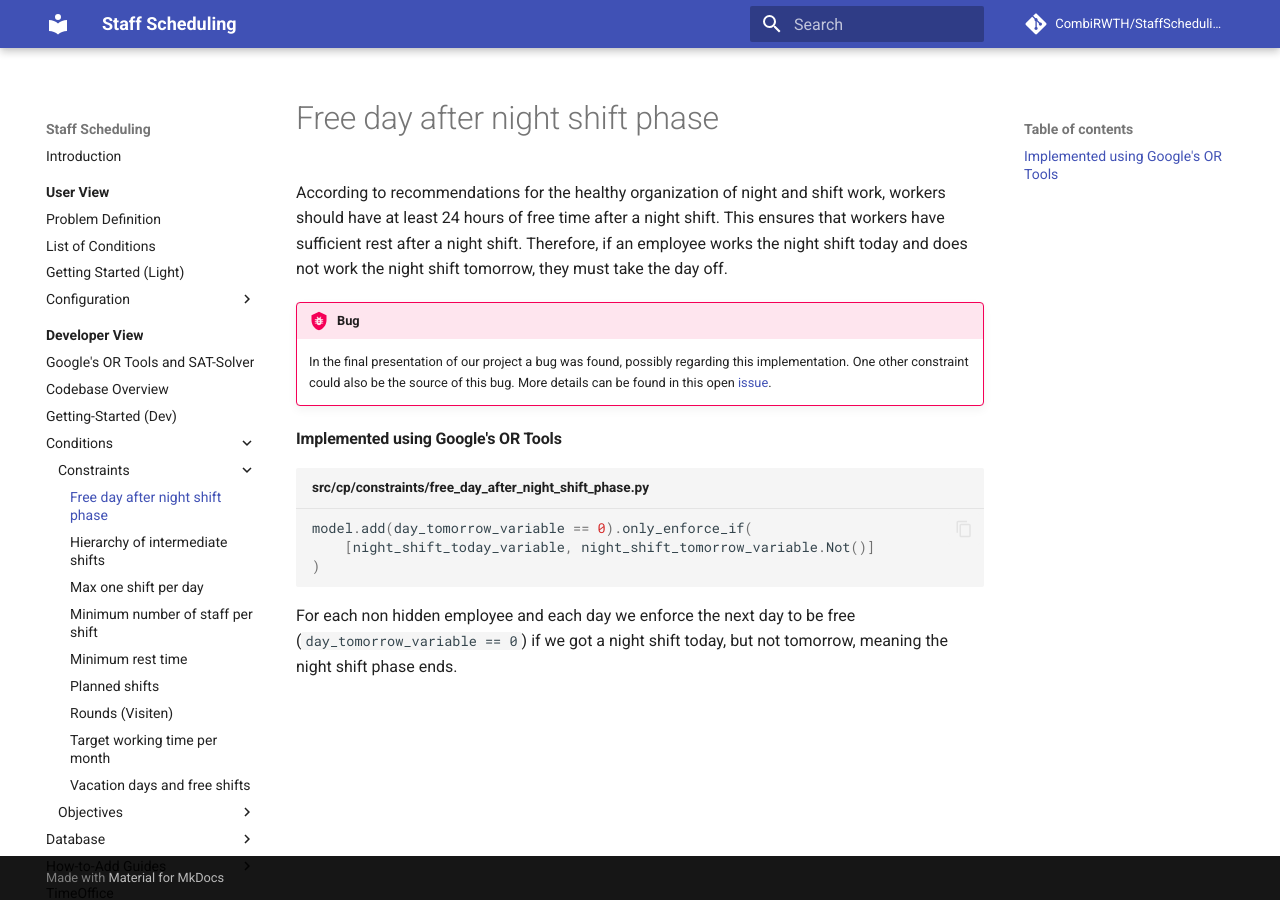
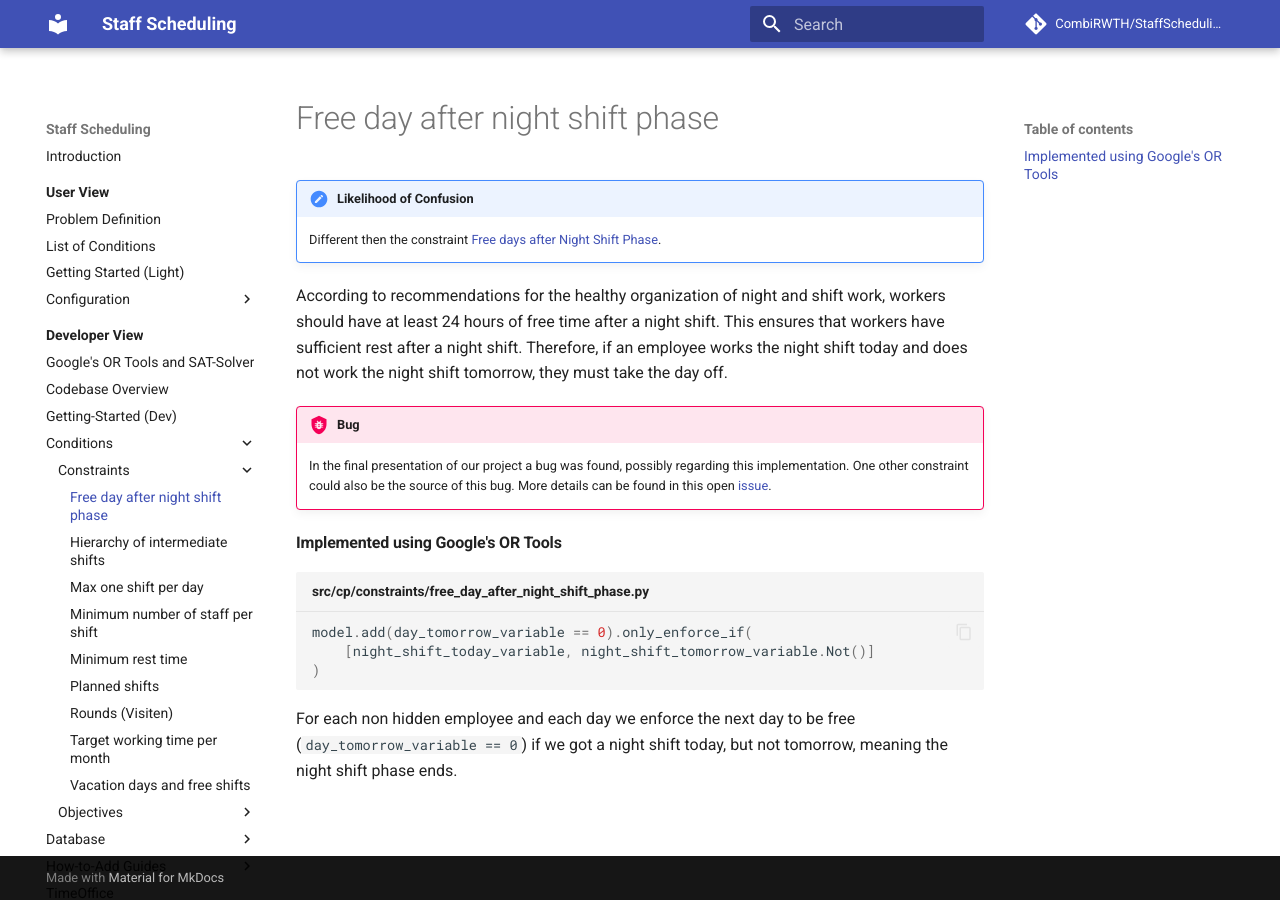
Before and after one commit to CombiRWTH/StaffScheduling, an MkDocs documentation site: the page built from docs/developer-view/conditions/free-day-after-night-shift-phase.md, in a window 1280 px wide. Built offline with MkDocs 1.6.1 and Material for MkDocs 9.7.7, drawn with Linux system fonts in a browser that asks for light colours; comment, search, counter and statistics services are not loaded.

Commit message:
moved "!!! note" out of snippet, because of relative links

```diff
--- a/docs/developer-view/conditions/free-day-after-night-shift-phase.md
+++ b/docs/developer-view/conditions/free-day-after-night-shift-phase.md
@@ -1,3 +1,6 @@
+!!! note "Likelihood of Confusion"
+    Different then the constraint [Free days after Night Shift Phase](./free-days-after-night-shift-phase-objective.md).
+
 --8<--
 user-view/list-of-conditions.md:user-free-day-after-night-shift-phase
 --8<--
--- a/docs/developer-view/conditions/free-days-after-night-shift-phase-objective.md
+++ b/docs/developer-view/conditions/free-days-after-night-shift-phase-objective.md
@@ -1,3 +1,6 @@
+!!! note "Likelihood of Confusion"
+    Different then the constraint [Free day after Night Shift Phase](./free-day-after-night-shift-phase.md).
+
 --8<--
 user-view/list-of-conditions.md:free-days-after-night-shift-phase
 --8<--
```
